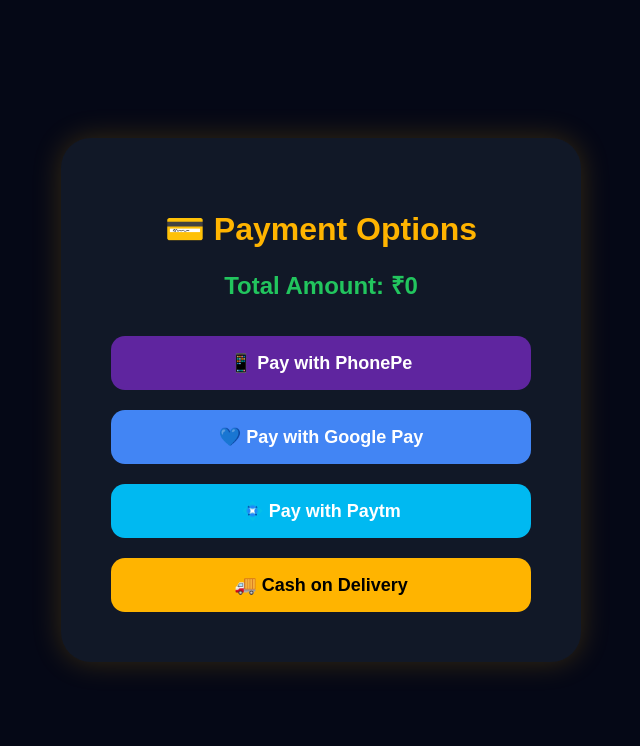
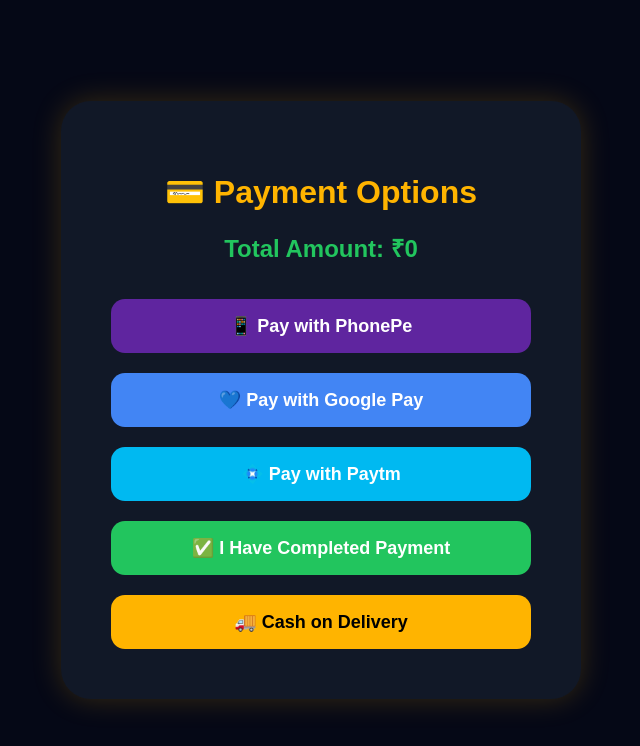
Before and after one commit to Amarnadh9676/bro-fries, a React (Vite) app in the folder bro-fries/: page /payment in a window 1280 px wide. Shown: the top 746 px of the page, without its empty margins (319-959 px from the left). Built offline with nearby package versions, Linux system fonts and the light colour scheme.

Commit message:
added payment success flow

```diff
--- a/bro-fries/src/pages/Payment.jsx
+++ b/bro-fries/src/pages/Payment.jsx
@@ -1,9 +1,15 @@
 import { useContext } from "react";
+
+import { useNavigate }
+from "react-router-dom";
 
 import { CartContext }
 from "../Context/CartContext";
 
 function Payment() {
+
+  const navigate =
+    useNavigate();
 
   const { cartItems } =
     useContext(CartContext);
@@ -160,9 +166,46 @@
           💠 Pay with Paytm
         </button>
 
+        {/* Payment Completed */}
+
+        <button
+          onClick={() => {
+
+            alert(
+              "Payment Successful 🎉"
+            );
+
+            navigate("/success");
+
+          }}
+          style={{
+            width: "100%",
+            padding: "16px",
+            marginBottom: "20px",
+            background: "#22c55e",
+            color: "white",
+            border: "none",
+            borderRadius: "14px",
+            fontSize: "18px",
+            cursor: "pointer",
+            fontWeight: "bold"
+          }}
+        >
+          ✅ I Have Completed Payment
+        </button>
+
         {/* COD */}
 
         <button
+          onClick={() => {
+
+            alert(
+              "Order Placed Successfully 🎉"
+            );
+
+            navigate("/success");
+
+          }}
           style={{
             width: "100%",
             padding: "16px",
```
